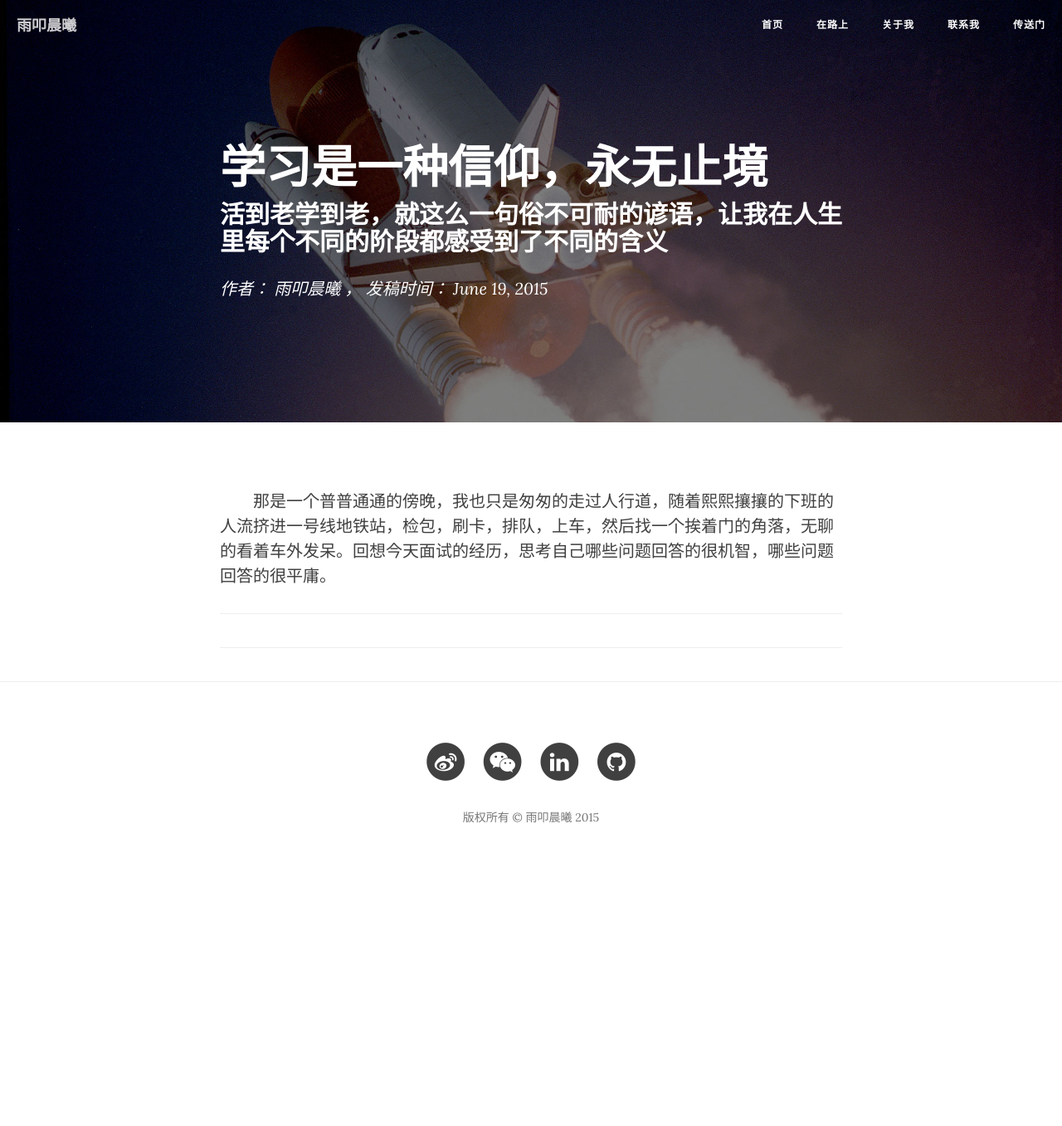
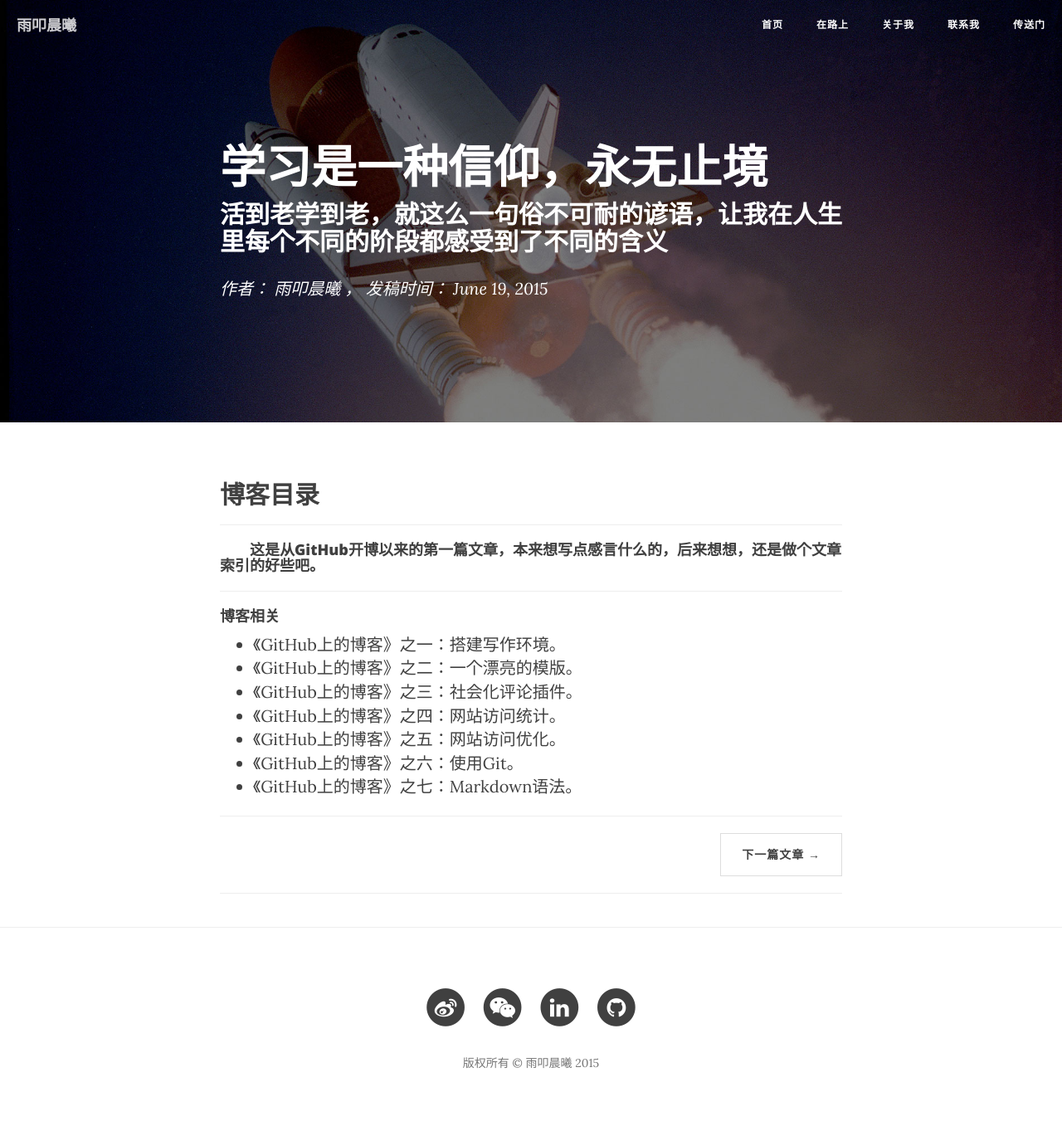
Before and after one commit to HENRY-M/info.mahuan, a Jekyll site: the page built from _posts/2015-06-19-000000.markdown, in a window 1280 px wide. Shown: the whole page at 83% size. Built offline with Jekyll 4.4.1, drawn with Linux system fonts in a browser that asks for light colours; nearby versions of some CDN libraries; comment, search, counter and statistics services are not loaded; before the commit the page ends 1061 px from its top, so only the background shows below that.

Commit message:
new blog

```diff
--- /dev/null
+++ b/_includes/article/art_blog-on-github.html
@@ -0,0 +1,11 @@
+---
+
+#### 博客相关
+
+* [《GitHub上的博客》之一：搭建写作环境](http://blog.mahuan.info/2015/07/02/000001/)。
+* 《GitHub上的博客》之二：一个漂亮的模版。
+* 《GitHub上的博客》之三：社会化评论插件。
+* 《GitHub上的博客》之四：网站访问统计。
+* 《GitHub上的博客》之五：网站访问优化。
+* 《GitHub上的博客》之六：使用Git。
+* 《GitHub上的博客》之七：Markdown语法。
--- a/_posts/2015-06-19-000000.markdown
+++ b/_posts/2015-06-19-000000.markdown
@@ -8,4 +8,11 @@ header-img: "img/post/000000-head.jpg"
 sid:    000000
 ---
 
-&emsp;&emsp;那是一个普普通通的傍晚，我也只是匆匆的走过人行道，随着熙熙攘攘的下班的人流挤进一号线地铁站，检包，刷卡，排队，上车，然后找一个挨着门的角落，无聊的看着车外发呆。回想今天面试的经历，思考自己哪些问题回答的很机智，哪些问题回答的很平庸。
+## 博客目录
+
+---
+
+#### &emsp;&emsp;这是从GitHub开博以来的第一篇文章，本来想写点感言什么的，后来想想，还是做个文章索引的好些吧。
+
+
+{% include article/art_blog-on-github.html %}
```
Also changed, not shown: _posts/2015-07-01-000001.markdown (added, +41 -0 lines).
